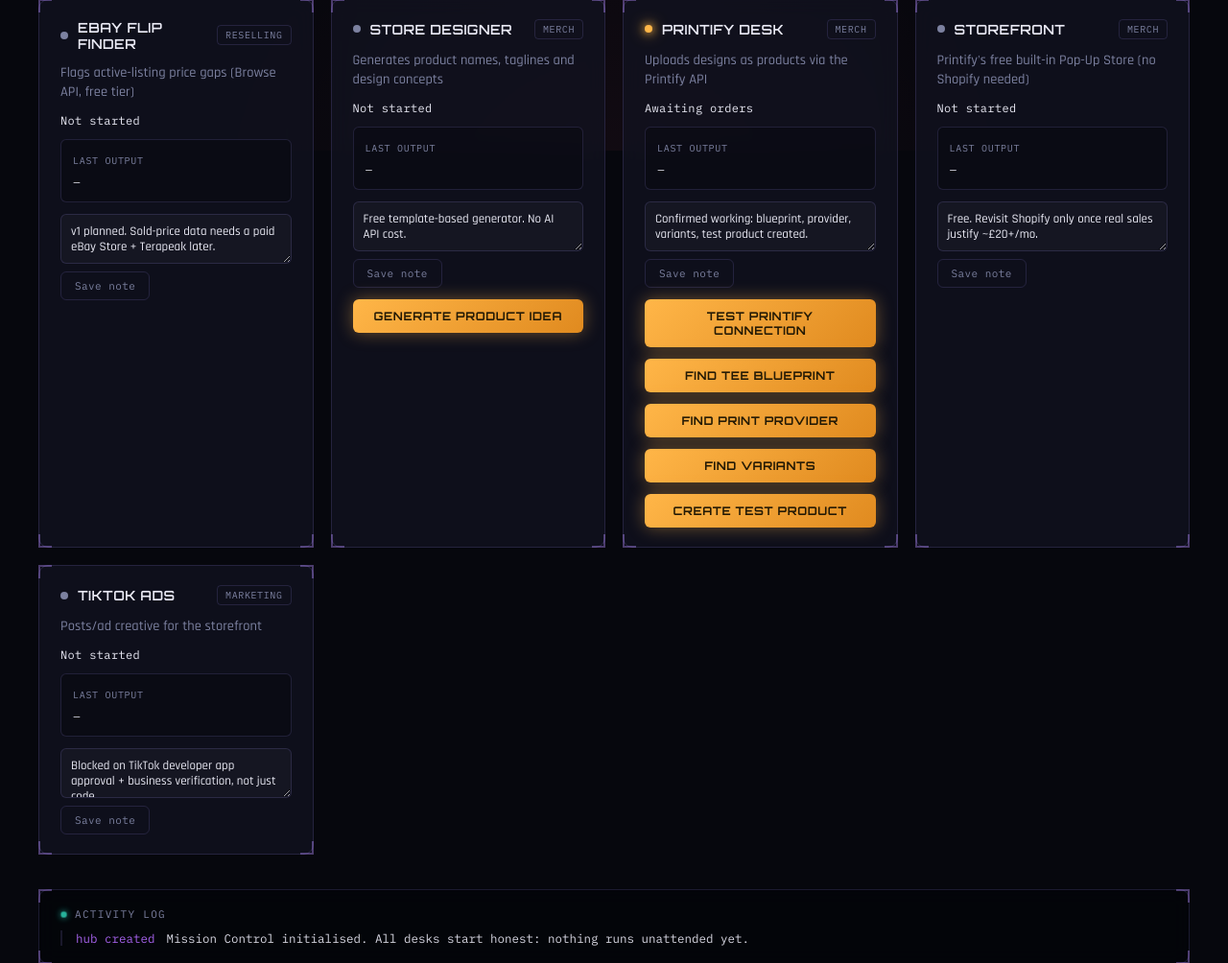
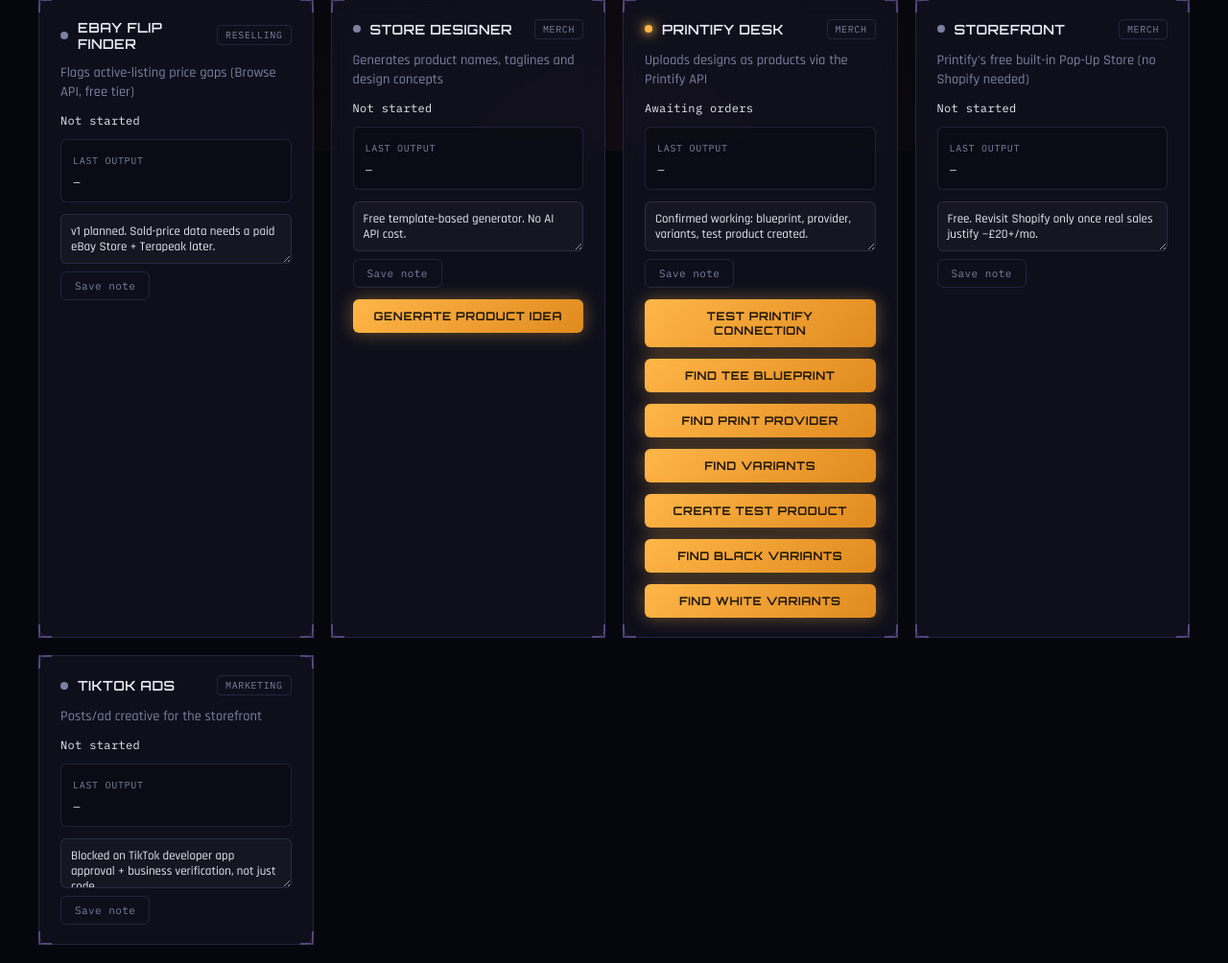
Before and after one commit to lucas123work/mission-control, a Flask app: page / in a window 1280 px wide. Shown: the part 643-1647 px from the top of the page at 96% size. Run offline with Flask 3, Linux system fonts and the light colour scheme; data that the repository does not hold is empty; parts of the project's set-up code (start-up, migrations or seed data) failed here and were passed over.

Commit message:
Update index.html

```diff
--- a/templates/index.html
+++ b/templates/index.html
@@ -111,6 +111,12 @@
     <form action="{{ url_for('run_printify_create_test') }}" method="post">
       <button class="approve-btn" type="submit">Create test product</button>
     </form>
+     <form action="{{ url_for('run_printify_black_variants') }}" method="post">
+      <button class="approve-btn" type="submit">Find black variants</button>
+    </form>
+    <form action="{{ url_for('run_printify_white_variants') }}" method="post">
+      <button class="approve-btn" type="submit">Find white variants</button>
+    </form>
     {% endif %}
 
     {% if a.status == "awaiting_review" and a.id != "store_designer" %}
```
